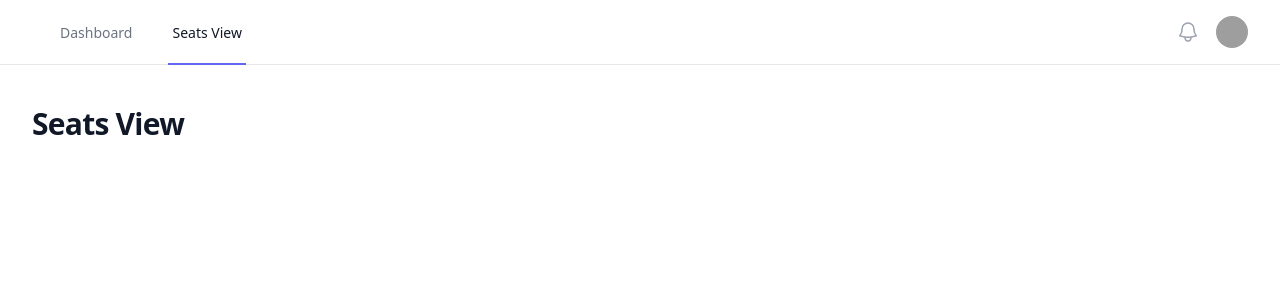
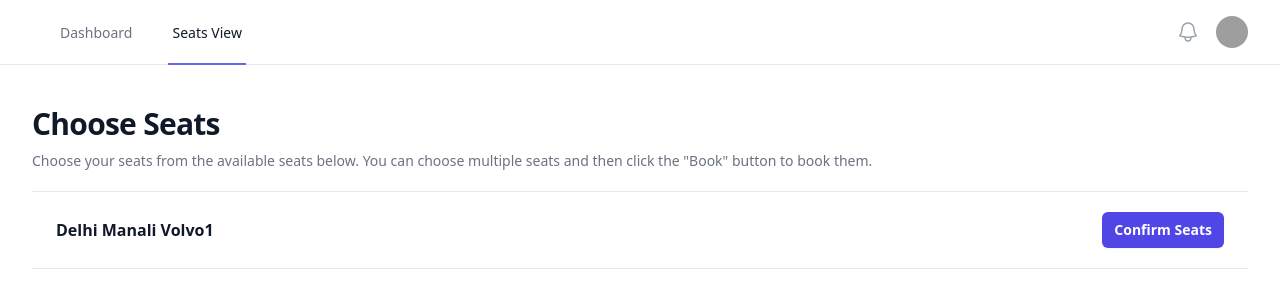
Before and after one commit to piyushimraw/bas-ek-bus, a React (Vite) app: page /seats in a window 1280 px wide. Shown: the top 308 px of the page. Built offline with nearby package versions, Linux system fonts and the light colour scheme; grey boxes are pictures that could not be loaded; a web font is replaced by a local one.

Commit message:
feat: added bus utilities

```diff
--- a/src/main.tsx
+++ b/src/main.tsx
@@ -3,6 +3,7 @@ import ReactDOM from "react-dom/client";
 import "./index.css";
 import { RouterProvider } from "@tanstack/react-router";
 import { router } from "./routes";
+import { PopulateBusData } from "./utils/data";
 
 
 declare module "@tanstack/react-router" {
@@ -11,6 +12,8 @@ declare module "@tanstack/react-router" {
   }
 }
 
+PopulateBusData("1");
+
 ReactDOM.createRoot(document.getElementById("root")!).render(
   <React.StrictMode>
     <RouterProvider router={router} />
--- /dev/null
+++ b/src/module/dashboard/index.tsx
@@ -0,0 +1,15 @@
+import React from 'react'
+import Header from '../../components/header'
+
+function Dashboard() {
+  return  (
+    <div className="py-10">
+      <Header text="Dashboard" />
+      <main>
+        <div className="mx-auto max-w-7xl sm:px-6 lg:px-8"></div>
+      </main>
+    </div>
+  )
+}
+
+export default Dashboard
--- /dev/null
+++ b/src/module/seats-view/index.tsx
@@ -0,0 +1,57 @@
+import React from "react";
+import Header from "../../components/header";
+import { Bus } from "../../utils/data";
+import { useBus } from "./useBus";
+
+function SeatsView() {
+  const {bus} =  useBus({ id: '1' });
+  return (
+    <div className="py-10">
+      <Header text="Choose Seats" />
+      <main>
+        <div className="mx-auto max-w-7xl sm:px-6 lg:px-8">
+          <div className="border-b border-gray-200 pb-5">
+            <p className="mt-2 max-w-4xl text-sm text-gray-500">
+              Choose your seats from the available seats below. You can choose
+              multiple seats and then click the "Book" button to book them.
+            </p>
+          </div>
+          {
+            bus && <SeatSelector bus={bus} onSeatsConfirm={(bus) => {
+              console.log(bus);
+            }} />
+
+          }
+        </div>
+      </main>
+    </div>
+  );
+}
+
+// displays the seatsh in a bus layout
+
+type Props = {
+  bus: Bus;
+  onSeatsConfirm: (bus: Bus) => void;
+};
+function SeatSelector(props: Props) {
+  return (
+    <div className="border-b border-gray-200 bg-white px-4 py-5 sm:px-6">
+      <div className="-ml-4 -mt-2 flex flex-wrap items-center justify-between sm:flex-nowrap">
+        <div className="ml-4 mt-2">
+          <h3 className="text-base font-semibold leading-6 text-gray-900">
+            {props.bus.name}
+          </h3>
+        </div>
+        <div className="ml-4 mt-2 flex-shrink-0">
+          <button
+            type="button"
+            className="relative inline-flex items-center rounded-md bg-indigo-600 px-3 py-2 text-sm font-semibold text-white shadow-sm hover:bg-indigo-500 focus-visible:outline focus-visible:outline-2 focus-visible:outline-offset-2 focus-visible:outline-indigo-600"
+          >Confirm Seats</button>
+        </div>
+      </div>
+    </div>
+  );
+}
+
+export default SeatsView;
--- /dev/null
+++ b/src/module/seats-view/useBus.tsx
@@ -0,0 +1,61 @@
+import { ReactNode, createContext, useEffect, useState } from "react";
+import { Bus, getBusData } from "../../utils/data";
+
+
+type Params   = {
+    id: string;
+}
+
+
+type UseBusReturnType = {
+    bus?: Bus;
+    bookSeats: (seatIds: string[]) => void;
+    unbookSeats: (seatIds: string[]) => void;
+    isSeatOccupied: (seatId: string) => boolean;
+    isSeatSelected: (seatId: string) => boolean;
+    selectedSeats: string[];
+    totalSelectedSeats: number;
+    selectSeat: (seatId: string) => void;
+    unselectSeat: (seatId: string) => void;
+    resetSelectedSeats: () => void;
+    isSeatAvailable: (seatId: string) => boolean;
+}
+
+const BusContext = createContext<UseBusReturnType | undefined>(undefined);
+
+
+export function useBus(params: Params): UseBusReturnType {
+  const { id } = params;
+  const [
+    bus,
+    setBus,
+  ] =  useState<Bus>();
+
+  useEffect(() => {
+    (async() => {
+      const bus = await getBusData(id)
+      if (!bus) return;
+      setBus(bus);
+    })()
+  }, [id]
+  );
+  return{
+    bus,
+    selectedSeats: [],
+    totalSelectedSeats: 0,
+    bookSeats: (seatIds: string[]) => {},
+    unbookSeats: (seatIds: string[]) => {},
+    isSeatOccupied: (seatId: string) => false,
+    isSeatSelected: (seatId: string) => false,
+    selectSeat: (seatId: string) => {},
+    unselectSeat: (seatId: string) => {},
+    resetSelectedSeats: () => {},
+    isSeatAvailable: (seatId: string) => true,
+  }
+}
+
+
+export function BusProvider({ children }: { children: ReactNode }) {
+    const bus = useBus({ id: '1' });
+    return <BusContext.Provider value={bus}>{children}</BusContext.Provider>;
+}
--- a/src/routes/index.tsx
+++ b/src/routes/index.tsx
@@ -1,14 +1,18 @@
 import { Outlet, RootRoute, Route, Router } from "@tanstack/react-router";
 import { TanStackRouterDevtools } from "@tanstack/router-devtools";
 import Navbar from "../components/navbar";
-import Header from "../components/header";
+import Dashboard from "../module/dashboard";
+import SeatsView from "../module/seats-view";
+import { BusProvider } from "../module/seats-view/useBus";
 
 const rootRoute = new RootRoute({
   component: () => (
     <>
       <div className="min-h-full">
         <Navbar />
-        <Outlet />
+        <BusProvider>
+          <Outlet />
+        </BusProvider>
       </div>
 
       <TanStackRouterDevtools />
@@ -19,31 +23,13 @@ const rootRoute = new RootRoute({
 const indexRoute = new Route({
   getParentRoute: () => rootRoute,
   path: "/dashboard",
-  component: function Index() {
-    return (
-      <div className="py-10">
-        <Header text="Dashboard" />
-        <main>
-          <div className="mx-auto max-w-7xl sm:px-6 lg:px-8"></div>
-        </main>
-      </div>
-    );
-  },
+  component: Dashboard,
 });
 
 const aboutRoute = new Route({
   getParentRoute: () => rootRoute,
   path: "/seats",
-  component: function About() {
-    return (
-      <div className="py-10">
-        <Header text="Seats View" />
-        <main>
-          <div className="mx-auto max-w-7xl sm:px-6 lg:px-8"></div>
-        </main>
-      </div>
-    );
-  },
+  component: SeatsView,
 });
 
 const routeTree = rootRoute.addChildren([indexRoute, aboutRoute]);
--- /dev/null
+++ b/src/utils/data.ts
@@ -0,0 +1,86 @@
+export type User = {
+  id: string;
+  name: string;
+  email: string;
+  phone: string;
+};
+
+export type Seat = {
+  id: string;
+  number: string;
+  isOccupied: boolean;
+  bookedBy?: User;
+};
+export type Bus = {
+  id: string;
+  name: string;
+  seats: {
+    L: Seat[];
+    U: Seat[];
+  };
+};
+
+export const getBusData = async (id: string) => {
+  const bus: string | null = localStorage.getItem(`bus:${id}`);
+  if (bus) {
+    return JSON.parse(bus) as Bus;
+  }
+  return null;
+};
+
+export const bookSeat = async (busId: string, seatId: string, user: User) => {
+  const bus: Bus | null = await getBusData(busId);
+  if (bus) {
+    const seat = getSeat(bus, seatId);
+    seat.isOccupied = true;
+    seat.bookedBy = user;
+    localStorage.setItem(`bus:${busId}`, JSON.stringify(bus));
+  }
+return null;
+};
+
+type SeatNumber = [
+    "L" | "U",
+    string
+];
+
+const getSeat = (bus: Bus, seatId: string) => {
+    const [floor, seatNumber]: SeatNumber = seatId.split("") as SeatNumber;
+    const seat = bus.seats[floor][Number.parseInt(seatNumber, 10)];
+    return seat;
+}
+
+const floorIdentifier = (n: number) => {
+  switch (n) {
+    case 0:
+      return "L";
+    case 1:
+      return "U";
+    default:
+        return "L";
+  }
+};
+export const PopulateBusData = async (id: string) => {
+  if (localStorage.getItem(`bus:${id}`)) {
+    return JSON.parse(localStorage.getItem(`bus:${id}`)!) as Bus;
+  }
+  const bus: Bus = {
+    id: id,
+    name: `Delhi Manali Volvo${id}`,
+    seats: {
+        L: [],
+        U: [],
+    },
+  };
+  for (let i = 0; i <= 1; i++) {
+    for (let j = 0; j <= 15; j++) {
+      bus.seats[floorIdentifier(i)][j] = {
+        id: `${floorIdentifier(i)}${j}`,
+        number: `${floorIdentifier(i)}${j}`,
+        isOccupied: false,
+      };
+    }
+  }
+  localStorage.setItem(`bus:${id}`, JSON.stringify(bus));
+  return bus;
+};
```
